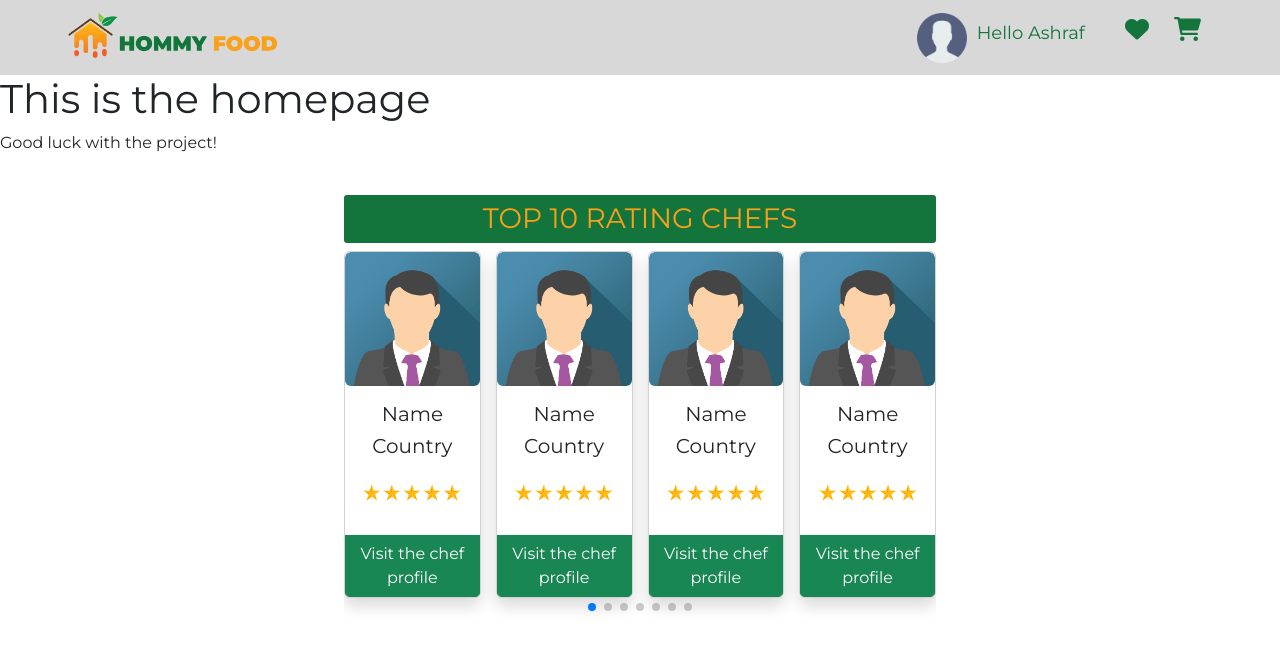
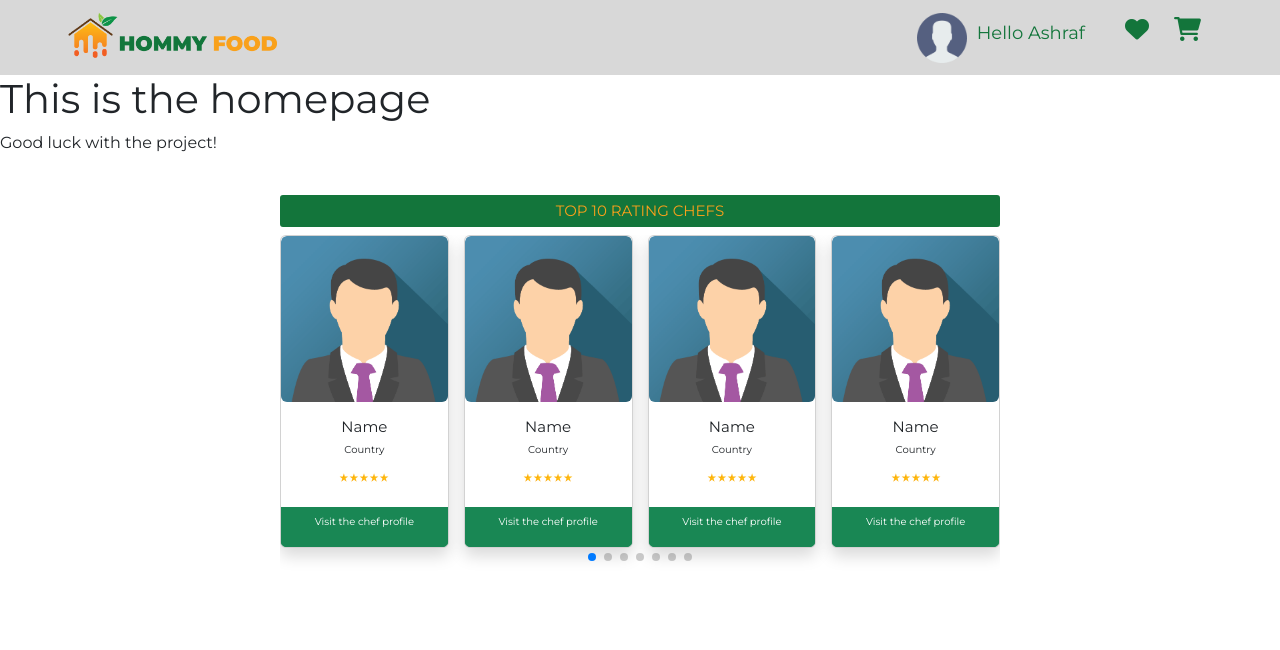
Before and after one commit to Ashraf-Alshashaa/class38-group2-project-hommy-food, a React app in the folder client/: page / in a window 1280 px wide. Shown: the top 650 px of the page. Built offline with nearby package versions, Linux system fonts and the light colour scheme.

Commit message:
update styling

```diff
--- a/client/src/components/chefsSlider/ChefCard.js
+++ b/client/src/components/chefsSlider/ChefCard.js
@@ -11,16 +11,20 @@ const ChefCard = ({ chefName, chefCountry, chefImg, chefRatingImg }) => {
           <Card.Img variant="top" src={chefImg} />
         </div>
         <Card.Body className="text-center">
-          <Card.Title className="display-8">{chefName}</Card.Title>
-          <Card.Title className="display-10">{chefCountry}</Card.Title>
+          <Card.Title className="slider-chef-name display-14">
+            {chefName}
+          </Card.Title>
+          <Card.Title className="slider-chef-country display-16">
+            {chefCountry}
+          </Card.Title>
           <Card.Img
             variant="Body"
             src={chefRatingImg}
-            style={{ width: "100px" }}
+            style={{ width: "50px" }}
           />
         </Card.Body>
-        <Button className="w-100 rounded-0" variant="success">
-          Visit the chef profile
+        <Button className="visit-chef-btn w-100 rounded-0" variant="success">
+          <p className="visit-chef-text">Visit the chef profile</p>
         </Button>
       </Card>
     </div>
--- a/client/src/components/chefsSlider/ChefsSlider.js
+++ b/client/src/components/chefsSlider/ChefsSlider.js
@@ -25,7 +25,7 @@ const ChefsSlider = () => {
   });
   return (
     <div className="container py-4 px-4 justify-content-center ">
-      <h3 className="chefs-slider-header text-center">Top 10 rating chefs</h3>
+      <h5 className="chefs-slider-header text-center">Top 10 rating chefs</h5>
       <Swiper
         freeMode={true}
         grabCursor={true}
--- a/client/src/components/chefsSlider/chefsSlider.css
+++ b/client/src/components/chefsSlider/chefsSlider.css
@@ -3,6 +3,7 @@
 }
 
 .chefs-slider-header {
+  font-size: 15px;
   background: #13753b;
   color: #f9a01b;
   border: 2px solid #13753b;
@@ -12,5 +13,21 @@
 }
 
 .container {
-  width: 50%;
+  width: 60%;
 }
+
+.slider-chef-name {
+  font-size: 15px;
+}
+
+.slider-chef-country {
+  font-size: 10px;
+}
+
+.visit-chef-btn {
+  max-height: 5vh;
+}
+
+.visit-chef-text {
+  font-size: 10px;
+}
```
